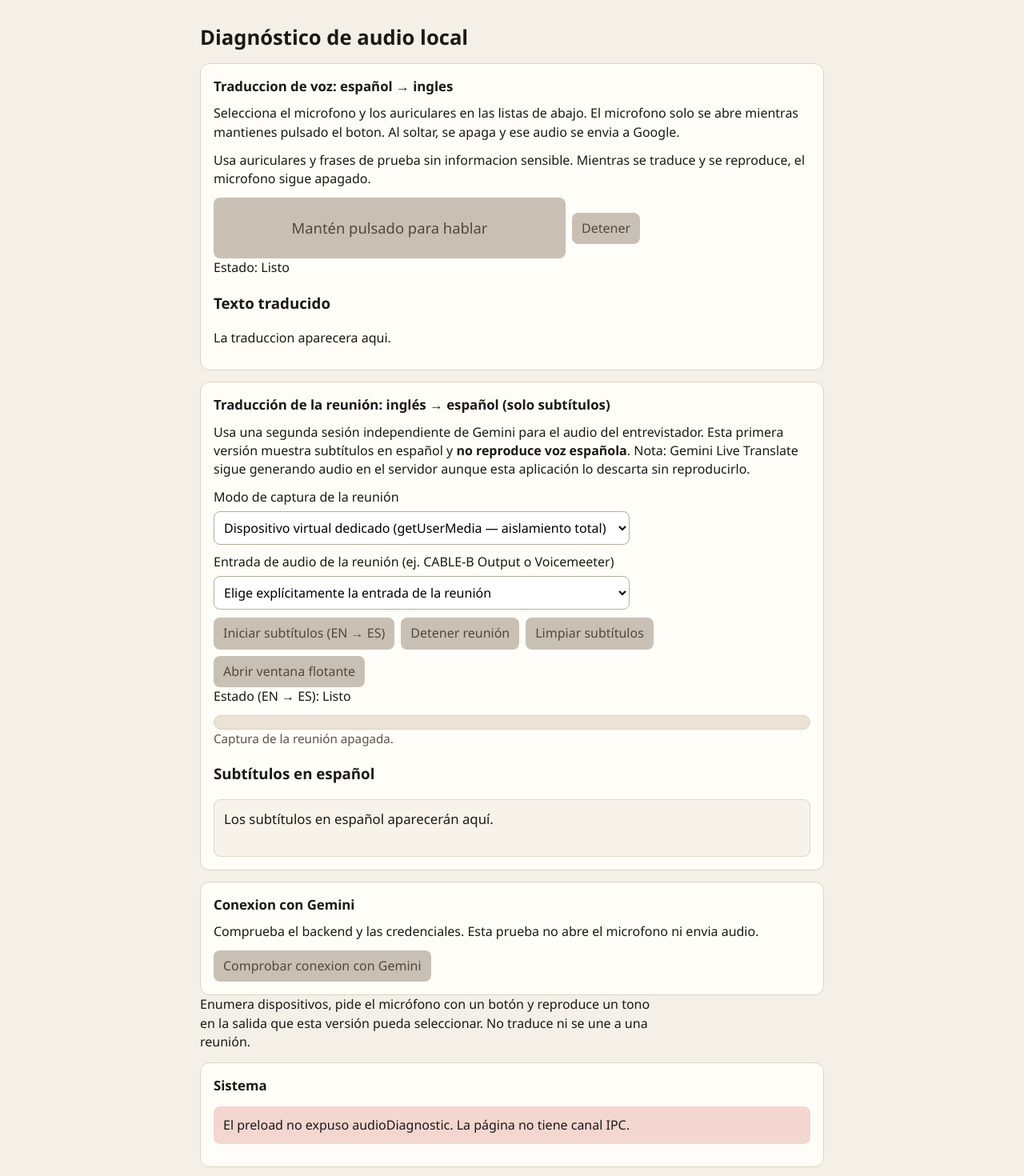
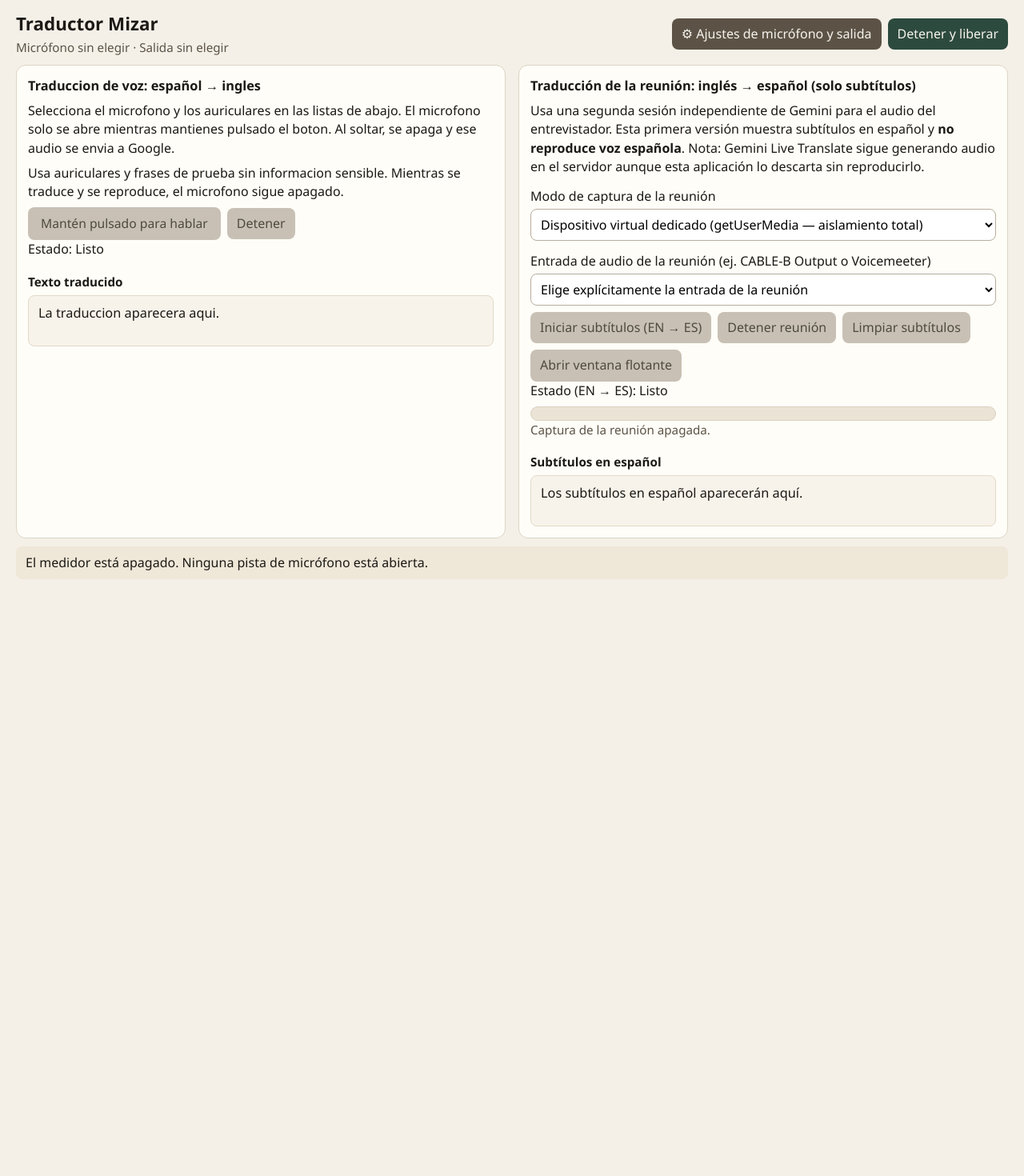
Before and after one commit to Mizarchi/traductorMizar, a React (Vite) app in the folder apps/desktop/: page / in a window 1280 px wide. Shown: the top 1470 px of the page at 80% size. After the commit the page ends 800 px from the top, so only its background shows below. Built offline with nearby package versions, Linux system fonts and the light colour scheme.

Commit message:
feat: redesign UI into main dashboard with audio settings and system diagnostics modals

```diff
--- a/apps/desktop/src/renderer/src/App.tsx
+++ b/apps/desktop/src/renderer/src/App.tsx
@@ -49,6 +49,7 @@ export function App(): JSX.Element {
   const [outgoingActive, setOutgoingActive] = useState(false)
   const [incomingActive, setIncomingActive] = useState(false)
   const [translationStopSignal, setTranslationStopSignal] = useState(0)
+  const [activeModal, setActiveModal] = useState<'none' | 'audio' | 'system'>('none')
   const anyActive = busy || outgoingActive || incomingActive
 
   const overlaySnapshotRef = useRef<OverlaySnapshot>({
@@ -95,11 +96,23 @@ export function App(): JSX.Element {
     })
 
     const onPageHide = (): void => session.stopAll()
+    const onKeyDown = (event: KeyboardEvent): void => {
+      if (event.ctrlKey && event.key.toLowerCase() === 'd') {
+        event.preventDefault()
+        setActiveModal((current) => (current === 'system' ? 'none' : 'system'))
+        return
+      }
+      if (event.key === 'Escape') {
+        setActiveModal('none')
+      }
+    }
     window.addEventListener('pagehide', onPageHide)
     window.addEventListener('beforeunload', onPageHide)
+    window.addEventListener('keydown', onKeyDown)
     return () => {
       window.removeEventListener('pagehide', onPageHide)
       window.removeEventListener('beforeunload', onPageHide)
+      window.removeEventListener('keydown', onKeyDown)
       session.stopAll()
     }
   }, [session])
@@ -403,9 +416,32 @@ export function App(): JSX.Element {
   }
 
   return (
-    <main>
-      <h1>Diagnóstico de audio local</h1>
+    <main className="app-main">
+      <header className="app-header">
+        <div>
+          <h1>Traductor Mizar</h1>
+          <p className="hint app-subtitle">
+            {selectedInput ? `Micrófono: ${deviceCaption(selectedInput)}` : 'Micrófono sin elegir'}
+            {' · '}
+            {selectedOutput ? `Salida: ${deviceCaption(selectedOutput)}` : 'Salida sin elegir'}
+          </p>
+        </div>
+        <div className="row">
+          <button
+            type="button"
+            className="secondary"
+            onClick={() => setActiveModal('audio')}
+          >
+            ⚙ Ajustes de micrófono y salida
+          </button>
+          <button type="button" onClick={releaseAll}>
+            Detener y liberar
+          </button>
+        </div>
+      </header>
 
+      <div className="translation-grid">
+        <div className="translation-col">
           <TranslationPanel
             inputId={inputId}
             outputId={outputId}
@@ -415,7 +451,9 @@ export function App(): JSX.Element {
             onActiveChange={setOutgoingActive}
             onOverlayUpdate={handleOutgoingOverlayUpdate}
           />
+        </div>
 
+        <div className="translation-col">
           <MeetingTranslationPanel
             inputs={inputs}
             outgoingInputId={inputId}
@@ -425,61 +463,34 @@ export function App(): JSX.Element {
             onActiveChange={setIncomingActive}
             onOverlayUpdate={handleMeetingOverlayUpdate}
           />
+        </div>
+      </div>
 
-      <section>
-        <h2>Conexion con Gemini</h2>
-        <p>
-          Comprueba el backend y las credenciales.
-          Esta prueba no abre el microfono ni envia audio.
-        </p>
+      <p className={`status ${status.tone}`}>{status.text}</p>
+
+      {activeModal === 'audio' ? (
+        <div
+          className="modal-backdrop"
+          role="dialog"
+          aria-modal="true"
+          aria-label="Ajustes de micrófono y salida"
+          onClick={() => setActiveModal('none')}
+        >
+          <div className="modal-card" onClick={(event) => event.stopPropagation()}>
+            <div className="modal-header">
+              <h2>Ajustes de micrófono y salida</h2>
               <button
                 type="button"
-          disabled={anyActive || !window.audioDiagnostic}
-          onClick={() => void checkGeminiConnection()}
+                className="secondary modal-close"
+                onClick={() => setActiveModal('none')}
               >
-          Comprobar conexion con Gemini
+                Cerrar
               </button>
-      </section>
-      <p className="lead">
-        Enumera dispositivos, pide el micrófono con un botón y reproduce un tono en la salida que esta versión
-        pueda seleccionar. No traduce ni se une a una reunión.
-      </p>
+            </div>
 
+            <div className="modal-body">
               <section>
-        <h2>Sistema</h2>
-        {host ? (
-          <>
-            <p>
-              Electron {host.electron} · Chromium {host.chrome}
-            </p>
-            <p>{describePlatformLimit(host)}</p>
-          </>
-        ) : (
-          <p className="status error">{hostError ?? 'Leyendo la versión instalada…'}</p>
-        )}
-      </section>
-
-      <section>
-        <h2>Selección de salida en esta versión</h2>
-        <table>
-          <thead>
-            <tr>
-              <th>API</th>
-              <th>Estado</th>
-            </tr>
-          </thead>
-          <tbody>
-            <ApiRow name="enumerateDevices" available={probe.enumerateDevices} />
-            <ApiRow name="HTMLMediaElement.setSinkId" available={probe.setSinkIdOnMediaElement} />
-            <ApiRow name="AudioContext.setSinkId" available={probe.setSinkIdOnAudioContext} />
-            <ApiRow name="mediaDevices.selectAudioOutput" available={probe.selectAudioOutput} />
-          </tbody>
-        </table>
-        <p>{describeOutputSupport(probe, host)}</p>
-      </section>
-
-      <section>
-        <h2>Permiso del micrófono</h2>
+                <h3>Permiso del micrófono</h3>
                 <p className="hint">
                   Hasta que pulses el botón no se abre ninguna pista. Si Windows o el runtime lo niegan, el mensaje muestra
                   el error real.
@@ -495,7 +506,7 @@ export function App(): JSX.Element {
               </section>
 
               <section>
-        <h2>Micrófono físico</h2>
+                <h3>Micrófono físico</h3>
                 <label className="field">
                   Entrada
                   <select
@@ -553,7 +564,7 @@ export function App(): JSX.Element {
               </section>
 
               <section>
-        <h2>Salida del tono</h2>
+                <h3>Salida del tono</h3>
                 <label className="field">
                   Salida
                   <select value={outputId} disabled={busy || outgoingActive} onChange={(event) => setOutputId(event.target.value)}>
@@ -588,13 +599,90 @@ export function App(): JSX.Element {
                 </div>
               </section>
 
+              <p className={`status ${status.tone}`}>{status.text}</p>
+            </div>
+          </div>
+        </div>
+      ) : null}
+
+      {activeModal === 'system' ? (
+        <div
+          className="modal-backdrop"
+          role="dialog"
+          aria-modal="true"
+          aria-label="Sistema y diagnóstico"
+          onClick={() => setActiveModal('none')}
+        >
+          <div className="modal-card" onClick={(event) => event.stopPropagation()}>
+            <div className="modal-header">
+              <h2>Sistema y diagnóstico (Ctrl+D)</h2>
+              <button
+                type="button"
+                className="secondary modal-close"
+                onClick={() => setActiveModal('none')}
+              >
+                Cerrar
+              </button>
+            </div>
+
+            <div className="modal-body">
               <section>
-        <h2>Cierre</h2>
-        <button type="button" onClick={releaseAll}>
-          Detener y liberar
+                <h3>Conexion con Gemini</h3>
+                <p>
+                  Comprueba el backend y las credenciales.
+                  Esta prueba no abre el microfono ni envia audio.
+                </p>
+                <button
+                  type="button"
+                  disabled={anyActive || !window.audioDiagnostic}
+                  onClick={() => void checkGeminiConnection()}
+                >
+                  Comprobar conexion con Gemini
                 </button>
+                <p className="hint">
+                  Enumera dispositivos, pide el micrófono con un botón y reproduce un tono en la salida que esta versión
+                  pueda seleccionar. No traduce ni se une a una reunión.
+                </p>
+              </section>
+
+              <section>
+                <h3>Sistema</h3>
+                {host ? (
+                  <>
+                    <p>
+                      Electron {host.electron} · Chromium {host.chrome}
+                    </p>
+                    <p>{describePlatformLimit(host)}</p>
+                  </>
+                ) : (
+                  <p className="status error">{hostError ?? 'Leyendo la versión instalada…'}</p>
+                )}
+              </section>
+
+              <section>
+                <h3>Selección de salida en esta versión</h3>
+                <table>
+                  <thead>
+                    <tr>
+                      <th>API</th>
+                      <th>Estado</th>
+                    </tr>
+                  </thead>
+                  <tbody>
+                    <ApiRow name="enumerateDevices" available={probe.enumerateDevices} />
+                    <ApiRow name="HTMLMediaElement.setSinkId" available={probe.setSinkIdOnMediaElement} />
+                    <ApiRow name="AudioContext.setSinkId" available={probe.setSinkIdOnAudioContext} />
+                    <ApiRow name="mediaDevices.selectAudioOutput" available={probe.selectAudioOutput} />
+                  </tbody>
+                </table>
+                <p>{describeOutputSupport(probe, host)}</p>
+              </section>
+
               <p className={`status ${status.tone}`}>{status.text}</p>
-      </section>
+            </div>
+          </div>
+        </div>
+      ) : null}
     </main>
   )
 }
--- a/apps/desktop/src/renderer/src/styles.css
+++ b/apps/desktop/src/renderer/src/styles.css
@@ -14,31 +14,121 @@ body {
 }
 
 main {
-  max-width: 820px;
+  max-width: 1320px;
   margin: 0 auto;
-  padding: 28px 20px 48px;
+  padding: 14px 20px 16px;
+}
+
+.app-header {
+  display: flex;
+  flex-wrap: wrap;
+  justify-content: space-between;
+  align-items: center;
+  gap: 10px;
+  margin-bottom: 10px;
+}
+
+.app-subtitle {
+  margin: 0;
+  font-size: 0.9rem;
+}
+
+.translation-grid {
+  display: grid;
+  grid-template-columns: repeat(2, minmax(0, 1fr));
+  gap: 16px;
+  align-items: stretch;
+}
+
+.translation-col {
+  display: flex;
+}
+
+.translation-col > section {
+  margin-top: 0;
+  width: 100%;
+  display: flex;
+  flex-direction: column;
+}
+
+@media (max-width: 820px) {
+  .translation-grid {
+    grid-template-columns: 1fr;
+  }
+}
+
+.modal-backdrop {
+  position: fixed;
+  inset: 0;
+  background: rgba(20, 18, 15, 0.56);
+  display: flex;
+  align-items: center;
+  justify-content: center;
+  padding: 20px;
+  z-index: 1000;
+}
+
+.modal-card {
+  width: min(760px, 100%);
+  max-height: 88vh;
+  display: flex;
+  flex-direction: column;
+  background: #f4f0e8;
+  border: 1px solid #d4cab8;
+  border-radius: 14px;
+  box-shadow: 0 20px 48px rgba(0, 0, 0, 0.28);
+  overflow: hidden;
+}
+
+.modal-header {
+  display: flex;
+  justify-content: space-between;
+  align-items: center;
+  gap: 12px;
+  padding: 14px 18px;
+  background: #fffdf8;
+  border-bottom: 1px solid #ddd4c4;
+}
+
+.modal-header h2 {
+  margin: 0;
+}
+
+.modal-body {
+  padding: 6px 18px 18px;
+  overflow-y: auto;
+}
+
+.modal-body h3 {
+  margin: 0 0 8px;
+  font-size: 1rem;
 }
 
 h1 {
-  margin: 0 0 8px;
-  font-size: 1.6rem;
+  margin: 0 0 2px;
+  font-size: 1.4rem;
 }
 
 h2 {
-  margin: 0 0 10px;
-  font-size: 1.05rem;
+  margin: 0 0 8px;
+  font-size: 1.02rem;
+}
+
+h3 {
+  margin: 10px 0 6px;
+  font-size: 0.95rem;
 }
 
 p {
-  margin: 0 0 12px;
+  margin: 0 0 8px;
 }
 
 section {
   background: #fffdf8;
   border: 1px solid #ddd4c4;
   border-radius: 12px;
-  padding: 16px;
-  margin-top: 14px;
+  padding: 14px;
+  margin-top: 12px;
 }
 
 .lead {
@@ -54,8 +144,8 @@ section {
 
 label.field {
   display: grid;
-  gap: 6px;
-  margin: 10px 0;
+  gap: 4px;
+  margin: 6px 0 8px;
 }
 
 select,
@@ -64,8 +154,8 @@ button {
 }
 
 select {
-  width: min(100%, 520px);
-  padding: 8px;
+  width: 100%;
+  padding: 7px 8px;
   border-radius: 8px;
   border: 1px solid #b7ad9c;
   background: #fff;
@@ -85,10 +175,9 @@ button.secondary {
 }
 
 button.talk {
-  min-height: 76px;
-  width: min(100%, 440px);
-  padding: 18px 20px;
-  font-size: 1.15rem;
+  min-height: 40px;
+  padding: 9px 16px;
+  font-size: 0.98rem;
   touch-action: none;
   user-select: none;
 }
@@ -132,8 +221,8 @@ td {
 }
 
 .status {
-  margin-top: 14px;
-  padding: 12px;
+  margin-top: 10px;
+  padding: 9px 12px;
   border-radius: 8px;
   background: #efe7d8;
 }
@@ -159,14 +248,14 @@ td {
 }
 
 .subtitles {
-  min-height: 72px;
-  max-height: 180px;
+  min-height: 64px;
+  max-height: 135px;
   overflow-y: auto;
-  padding: 12px;
+  padding: 10px 12px;
   border-radius: 8px;
   background: #f7f3ea;
   border: 1px solid #e2d9c8;
-  font-size: 1.05rem;
+  font-size: 1.02rem;
   white-space: pre-wrap;
 }
 
--- a/apps/desktop/src/renderer/src/translation/TranslationPanel.tsx
+++ b/apps/desktop/src/renderer/src/translation/TranslationPanel.tsx
@@ -239,7 +239,7 @@ export function TranslationPanel({
       ) : null}
 
       <h3>Texto traducido</h3>
-      <p>{text || 'La traduccion aparecera aqui.'}</p>
+      <div className="subtitles">{text || 'La traduccion aparecera aqui.'}</div>
     </section>
   )
 }
```
Also changed, not shown: apps/desktop/src/main/index.ts (+5 -5 lines). Lines whose indentation alone changed are shown as unchanged.
